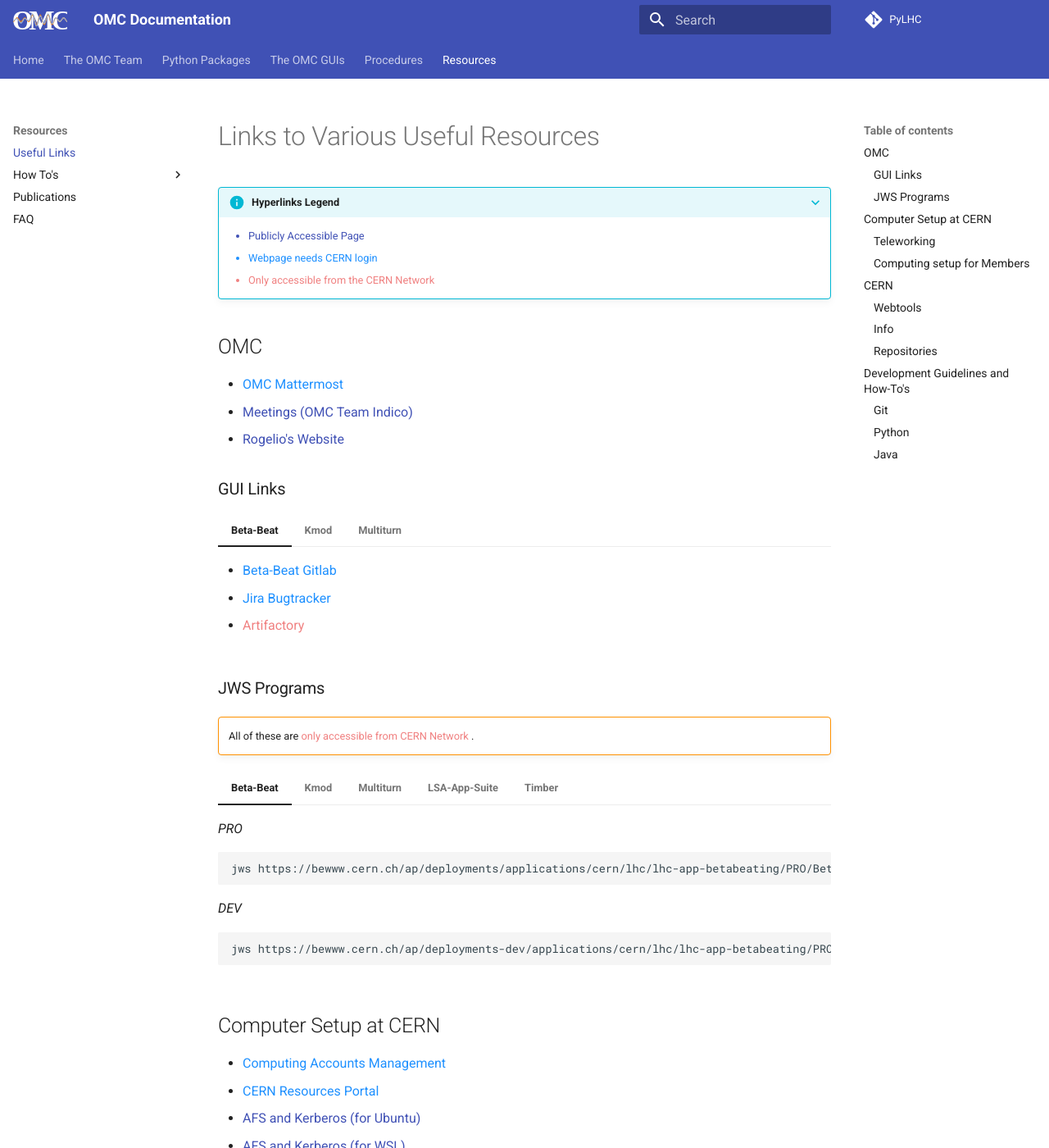
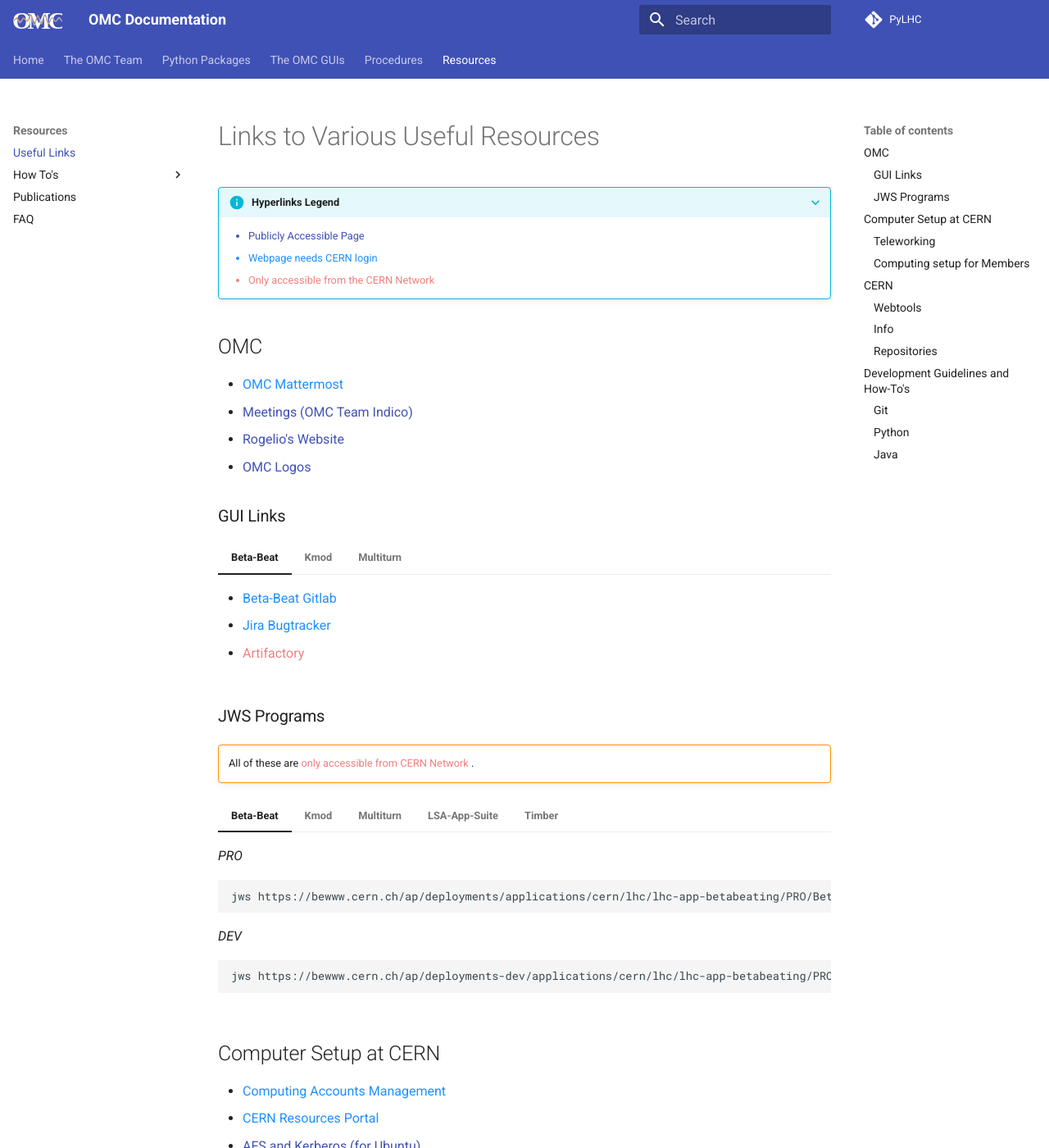
Before and after one commit to pylhc/pylhc.github.io, an MkDocs documentation site: the page built from docs/resources/links.md, in a window 1280 px wide and 1400 px high. Shown: the whole window at 82% size. Built offline with MkDocs 1.6.1 and Material for MkDocs 9.7.7, drawn with Linux system fonts in a browser that asks for light colours.

Commit message:
Logo, Logos and Google (#46)

```diff
--- a/docs/css/extra.css
+++ b/docs/css/extra.css
@@ -1,5 +1,5 @@
 /* Taking care of the size of the OMC logo (top left) */
-.md-header-nav__button.md-logo img, .md-header-nav__button.md-logo svg {
+.md-header__button.md-logo img, .md-header__button.md-logo svg {
     width: 3rem;
 }
 
--- a/docs/resources/links.md
+++ b/docs/resources/links.md
@@ -14,6 +14,7 @@
 * [OMC Mattermost][omc_mattermost]{target=_blank .cern_login}
 * [Meetings (OMC Team Indico)][omc_indico]{target=_blank}
 * [Rogelio's Website][roro_website]{target=_blank}
+* [OMC Logos][omc_logos]{target=_blank}
 
 ### GUI Links
 
@@ -151,6 +152,7 @@
 [omc_mattermost]: https://mattermost.web.cern.ch/be-dep/channels/omc-team
 [omc_indico]: https://indico.cern.ch/category/5986/
 [roro_website]: https://rtomas.web.cern.ch/rtomas/
+[omc_logos]: https://github.com/pylhc/pylhc.github.io/tree/master/docs/assets/logos
 
 [betabeat_gui_gitlab]: https://gitlab.cern.ch/acc-co/lhc/lhc-app-beta-beating
 [jira_bugtracker]: https://its.cern.ch/jira/projects/BBGUI/
--- a/overrides/main.html
+++ b/overrides/main.html
@@ -1,6 +1,9 @@
 <!-- Elements added to main will be displayed on all pages -->
 {% extends "base.html" %}
 
+{% block extrahead %}
+<meta name="google-site-verification" content="NITofpPvpKgveUUE2aw1Dfpe984Cq24P302pI0P2mqo" />
+{% endblock %}
 
 <!-- More minimal footer -->
 {% block footer %}
```
